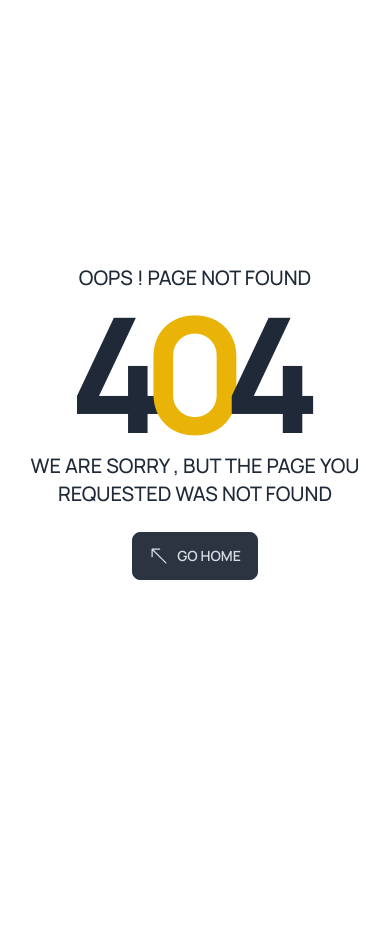
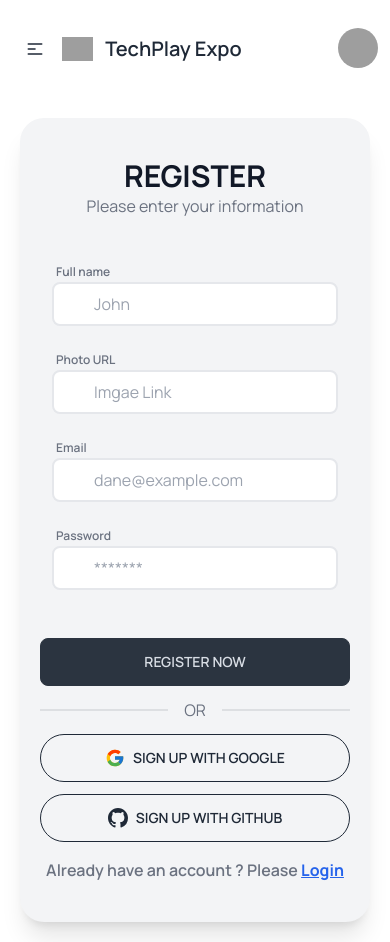
Before and after one commit to mashfikur/Techplay-Expo-Event-Management-Website, a React (Vite) app: page /register in a window 390 px wide. Before the commit this address had no page. Before the commit the page ends 844 px from the top, so only its background shows below. Built offline with nearby package versions, Linux system fonts and the light colour scheme; grey boxes are pictures that could not be loaded.

Commit message:
responsive registration created

```diff
--- a/src/pages/Login.jsx
+++ b/src/pages/Login.jsx
@@ -1,7 +1,13 @@
 import { FcGoogle } from "react-icons/fc";
 import { BsGithub } from "react-icons/bs";
+import { Link } from "react-router-dom";
 
 const Login = () => {
+
+    const handleSubmit = (e) => {
+        e.preventDefault()
+    }
+
   return (
     <div className="container mx-auto">
       <div className="px-10  flex xl:flex-row items-center justify-center xl:justify-start gap-10 xl:gap-20">
@@ -10,7 +16,7 @@ const Login = () => {
         </div>
         <div className="min-h-[80vh] py-10 flex flex-col justify-center ">
           <div className="relative py-3 sm:max-w-xl sm:mx-auto">
-            <div className="absolute inset-0 bg-gradient-to-r from-blue-300 to-blue-600 shadow-lg transhtmlForm -skew-y-6 sm:skew-y-0 sm:-rotate-6 sm:rounded-3xl"></div>
+            <div className="absolute inset-0 bg-gradient-to-r from-[#ff00d4] to-[#00ddff] shadow-lg  -skew-y-6 sm:skew-y-0 sm:-rotate-6 sm:rounded-3xl"></div>
             <div className="relative px-4 py-10 bg-white shadow-lg sm:rounded-3xl sm:p-20">
               <div className="max-w-md mx-auto">
                 <div>
@@ -20,7 +26,7 @@ const Login = () => {
                 </div>
                 <div className="divide-y divide-gray-200">
                   <div className="py-8 text-base leading-6 space-y-4 text-gray-700 sm:text-lg sm:leading-7">
-                    <form>
+                    <form onSubmit={handleSubmit} >
                       <div className="relative mb-5">
                         <input
                           autoComplete="off"
@@ -71,6 +77,9 @@ const Login = () => {
                         <BsGithub className="md:text-xl"></BsGithub>
                         Sign in with Github
                       </button>
+                      <p className="text-base text-center font-semibold mt-4">
+                        New to this website ? Please <Link className="font-bold text-blue-600 underline" to="/register" >Register</Link>{" "}
+                      </p>
                     </div>
                   </div>
                 </div>
--- /dev/null
+++ b/src/pages/Register.jsx
@@ -0,0 +1,135 @@
+import { BsGithub } from "react-icons/bs";
+import { FcGoogle } from "react-icons/fc";
+import { Link } from "react-router-dom";
+
+const Register = () => {
+  const handleSubmit = (e) => {
+    e.preventDefault();
+  };
+
+  return (
+    <div className="container mx-auto">
+      <div className="min-w-screen min-h-[90vh] flex items-center justify-center px-5 py-5">
+        <div className="bg-gray-100 text-gray-500 rounded-3xl shadow-xl w-full overflow-hidden">
+          <div className="md:flex w-full">
+            <div className="hidden  md:flex md:flex-col md:items-center md:justify-center w-1/2 bg-gradient-to-r from-[#ff00d4] to-[#00ddff] py-10 px-10">
+              <img
+                className="rounded-lg"
+                src={"https://i.ibb.co/vmJK0xP/register-cover.png"}
+                alt=""
+              />
+            </div>
+            <div className="w-full md:w-1/2 py-10 px-5 md:px-10">
+              <div className="text-center mb-10">
+                <h1 className="font-bold text-3xl text-gray-900">REGISTER</h1>
+                <p>Please enter your information</p>
+              </div>
+              <form onSubmit={handleSubmit}>
+                <div className="flex">
+                  <div className="w-full px-3 mb-5">
+                    <label className="text-xs font-semibold px-1">
+                      Full name
+                    </label>
+                    <div className="flex">
+                      <div className="w-10 z-10 pl-1 text-center pointer-events-none flex items-center justify-center">
+                        <i className="mdi mdi-account-outline text-gray-400 text-lg"></i>
+                      </div>
+                      <input
+                        type="text"
+                        name="fullName"
+                        className="w-full -ml-10 pl-10 pr-3 py-2 rounded-lg border-2 border-gray-200 outline-none focus:border-indigo-500"
+                        placeholder="John"
+                        required
+                      />
+                    </div>
+                  </div>
+                </div>
+                <div className="flex">
+                  <div className="w-full px-3 mb-5">
+                    <label className="text-xs font-semibold px-1">
+                      Photo URL
+                    </label>
+                    <div className="flex">
+                      <div className="w-10 z-10 pl-1 text-center pointer-events-none flex items-center justify-center">
+                        <i className="mdi mdi-account-outline text-gray-400 text-lg"></i>
+                      </div>
+                      <input
+                        type="text"
+                        name="link"
+                        className="w-full -ml-10 pl-10 pr-3 py-2 rounded-lg border-2 border-gray-200 outline-none focus:border-indigo-500"
+                        placeholder="Imgae Link"
+                      />
+                    </div>
+                  </div>
+                </div>
+                <div className="flex">
+                  <div className="w-full px-3 mb-5">
+                    <label className="text-xs font-semibold px-1">Email</label>
+                    <div className="flex">
+                      <div className="w-10 z-10 pl-1 text-center pointer-events-none flex items-center justify-center">
+                        <i className="mdi mdi-email-outline text-gray-400 text-lg"></i>
+                      </div>
+                      <input
+                        type="email"
+                        name="email"
+                        className="w-full -ml-10 pl-10 pr-3 py-2 rounded-lg border-2 border-gray-200 outline-none focus:border-indigo-500"
+                        placeholder="dane@example.com"
+                        required
+                      />
+                    </div>
+                  </div>
+                </div>
+                <div className="flex">
+                  <div className="w-full px-3 mb-12">
+                    <label className="text-xs font-semibold px-1">
+                      Password
+                    </label>
+                    <div className="flex">
+                      <div className="w-10 z-10 pl-1 text-center pointer-events-none flex items-center justify-center">
+                        <i className="mdi mdi-lock-outline text-gray-400 text-lg"></i>
+                      </div>
+                      <input
+                        type="password"
+                        name="password"
+                        className="w-full -ml-10 pl-10 pr-3 py-2 rounded-lg border-2 border-gray-200 outline-none focus:border-indigo-500"
+                        placeholder="*******"
+                        required
+                      />
+                    </div>
+                  </div>
+                </div>
+                <div className="flex flex-col items-center">
+                  <button className="btn btn-neutral w-full xl:w-1/3">
+                    REGISTER NOW
+                  </button>
+                </div>
+              </form>
+              <div>
+                <div className="divider">OR</div>
+
+                <div className="flex flex-col items-center">
+                  <button className="btn w-full xl:w-1/3 rounded-full btn-outline mb-3 ">
+                    <FcGoogle className="text-xl"></FcGoogle> Sign Up with
+                    Google
+                  </button>
+                  <button className="btn w-full xl:w-1/3 rounded-full btn-outline ">
+                    <BsGithub className="text-xl"></BsGithub>
+                    Sign Up with Github
+                  </button>
+                </div>
+              </div>
+              <p className="text-base text-center font-semibold mt-4">
+                Already have an account ? Please{" "}
+                <Link className="font-bold text-blue-600 underline" to="/login">
+                  Login
+                </Link>{" "}
+              </p>
+            </div>
+          </div>
+        </div>
+      </div>
+    </div>
+  );
+};
+
+export default Register;
--- a/src/routes/Router.jsx
+++ b/src/routes/Router.jsx
@@ -5,6 +5,7 @@ import ErrorPage from "../pages/ErrorPage";
 import Home from "../pages/Home/Home";
 import ServiceDetails from "../pages/Home/ServiceDetails";
 import Login from "../pages/Login";
+import Register from "../pages/Register";
 
 const router = createBrowserRouter([
   {
@@ -25,6 +26,10 @@ const router = createBrowserRouter([
         path: "/login",
         element: <Login></Login>,
       },
+      {
+        path: "/register",
+        element: <Register></Register>,
+      },
     ],
   },
 ]);
```
